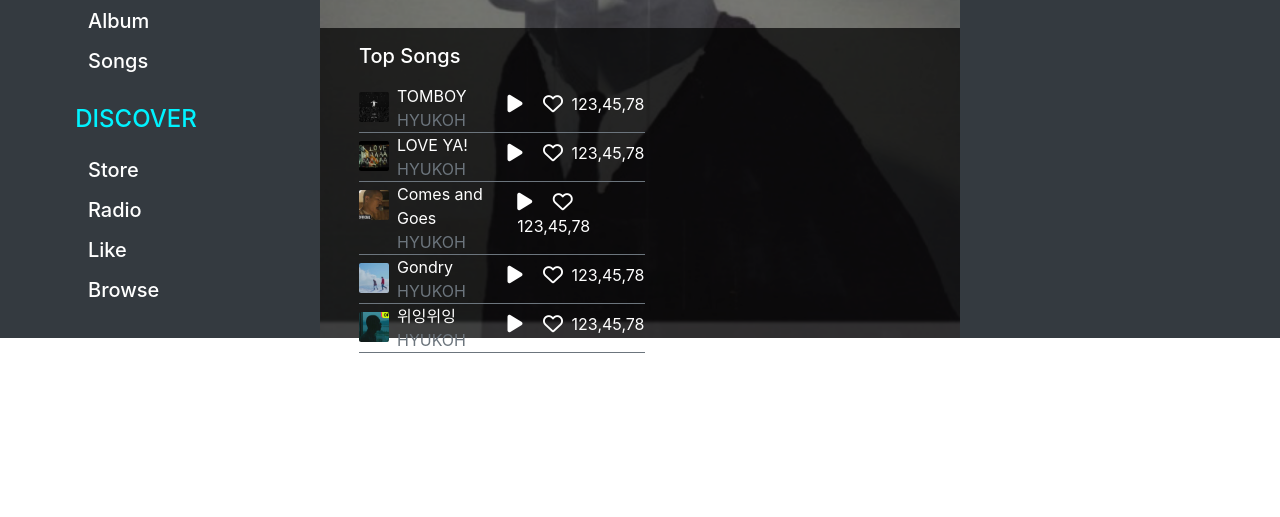
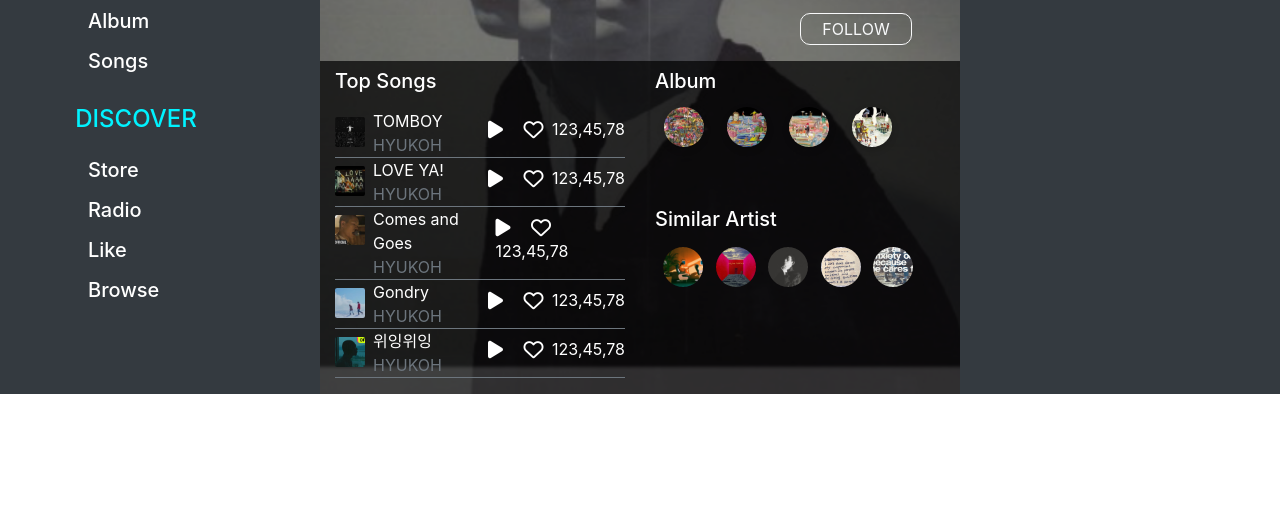
Before and after one commit to Hao1229/THE-F2E-MusicPlayer, a plain HTML site: page index.html in a window 1280 px wide. Shown: the part 283-800 px from the top of the page. Drawn offline with nearby package versions, Linux system fonts and the light colour scheme.

Commit message:
中間播放區RWD完成

```diff
--- a/index.html
+++ b/index.html
@@ -14,10 +14,9 @@
 <body>
     <div id="app">
         <div class="container-fluid">
-            <div class="row h-100">
+            <div class="row">
                 <!-- 左邊sideBar -->
-                <div class="col-lg-3 px-0">
-                    <section class="bg-dark h-100">
+                <section class="bg-dark col-lg-3 px-0">
                     <div class="text-center pt-4">
                         <div>
                             <img src="icons/headphones.svg" class="mr-1 mb-2">
@@ -55,12 +54,9 @@
                         </div>
                     </div>
                 </section>
-                </div>
                 <!-- 中間播放區 -->
-                <div class="col-lg-6 px-0">
-                    <section class="h-100 bg-album">
-                        <div class="w-100 h-50 d-flex flex-row-reverse">
-                            <div class="album-title w-100 h-100">
+                <section class="bg-album col-lg-6 px-0">
+                        <div class="album-title pt-5 pr-3">
                             <div class="text-right">
                                 <span class="text-white h1 font-weight-bold">HYUKOH</span>
                             </div>
@@ -72,10 +68,8 @@
                                 <button type="button" class="btn btn-outline-light follow-skin">FOLLOW</button>
                             </div>
                         </div>
-                        </div>
-                        <div class="w-100 h-50 music-list">
-                            <div class="ml-4 pt-3 row">
-                                <div class="col-6">
+                    <div class="music-list mt-lg-3 mt-5 row px-0 mx-0">
+                        <div class="col-lg-6 pt-2">
                             <h5 class="text-white">Top Songs</h5>
                             <ul class="list-style-type-none px-0 mt-3">
                                 <li class="border-bottom border-secondary d-flex" v-for="(item) in topMusic">
@@ -86,17 +80,33 @@
                                     </div>
                                     <div class="ml-auto mt-2">
                                         <i class="fas fa-play text-white pointer mr-3 fa-lg"></i>
-                                                <i class="far fa-heart text-white pointer fa-lg mr-1"
-                                                    @click="changeIcon(item)" :class="{'fas':favoriteMusic.indexOf(item)>-1}"></i>
+                                        <i class="far fa-heart text-white pointer fa-lg mr-1" @click="changeIcon(item)"
+                                            :class="{'fas':favoriteMusic.indexOf(item)>-1}"></i>
                                         <span class="text-white">123,45,78</span>
                                     </div>
                                 </li>
                             </ul>
                         </div>
+                        <div class="col-lg-6 pt-2">
+                            <h5 class="text-white">Album</h5>
+                            <div>
+                                <img src="img/Album 24.png">
+                                <img src="img/Album 22.png">
+                                <img src="img/Album 20.png">
+                                <img src="img/Album 23.png">
+                            </div>
+                            <h5 class="text-white mt-lg-5 mt-2">Similar Artist</h5>
+                            <div class="mt-3">
+                                <img class="ml-2" src="img/Millic.png">
+                                <img class="ml-2" src="img/Car, the garden.png">
+                                <img class="ml-2" src="img/Code Kunst.png">
+                                <img class="ml-2" src="img/Rad Museum.png">
+                                <img class="ml-2" src="img/Rad Museum2.png">
+                            </div>
                         </div>
                     </div>
                 </section>
-                </div>
+
                 <div class="col-lg-3 px-0">
                     <section class="bg-dark h-100"></section>
                 </div>
--- a/scss/_content.scss
+++ b/scss/_content.scss
@@ -87,9 +87,11 @@
 }
 
 .album-title{
+    box-sizing: border-box !important;
     @include pad{
         margin-top: 8rem;
         margin-right: 2rem;
+        padding: 0 0;
     }
 }
 
```
Also changed, not shown: img/Album 20.png (added), img/Album 20@2x.png (added), img/Album 22.png (added), img/Album 22@2x.png (added), img/Album 23.png (added), img/Album 23@2x.png (added), img/Album 24.png (added), img/Album 24@2x.png (added), img/Car, the garden.png (added), img/Car, the garden@2x.png (added), img/Code Kunst.png (added), img/Code Kunst@2x.png (added), img/Millic.png (added), img/Millic@2x.png (added), 4 more files. Lines whose indentation alone changed are shown as unchanged.
